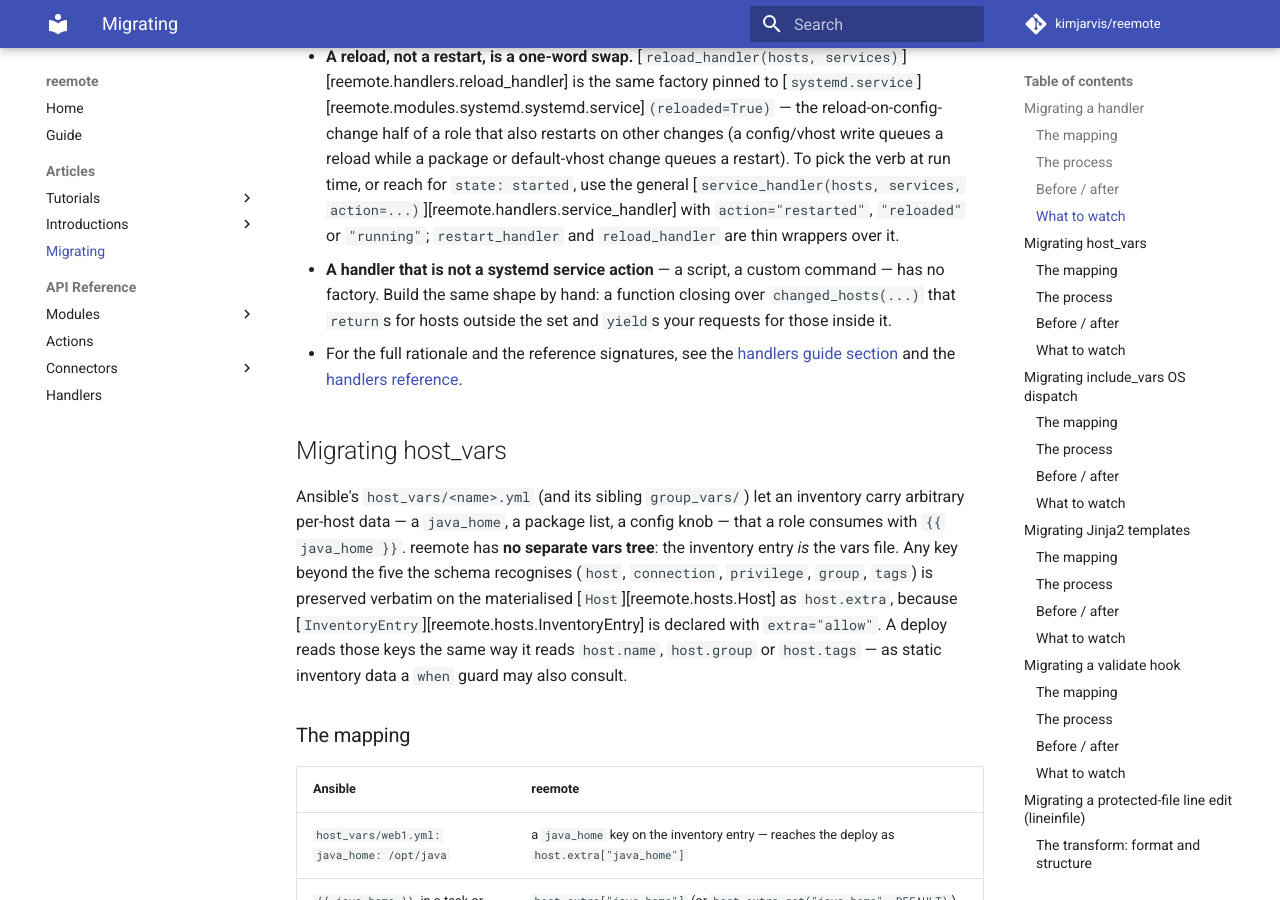
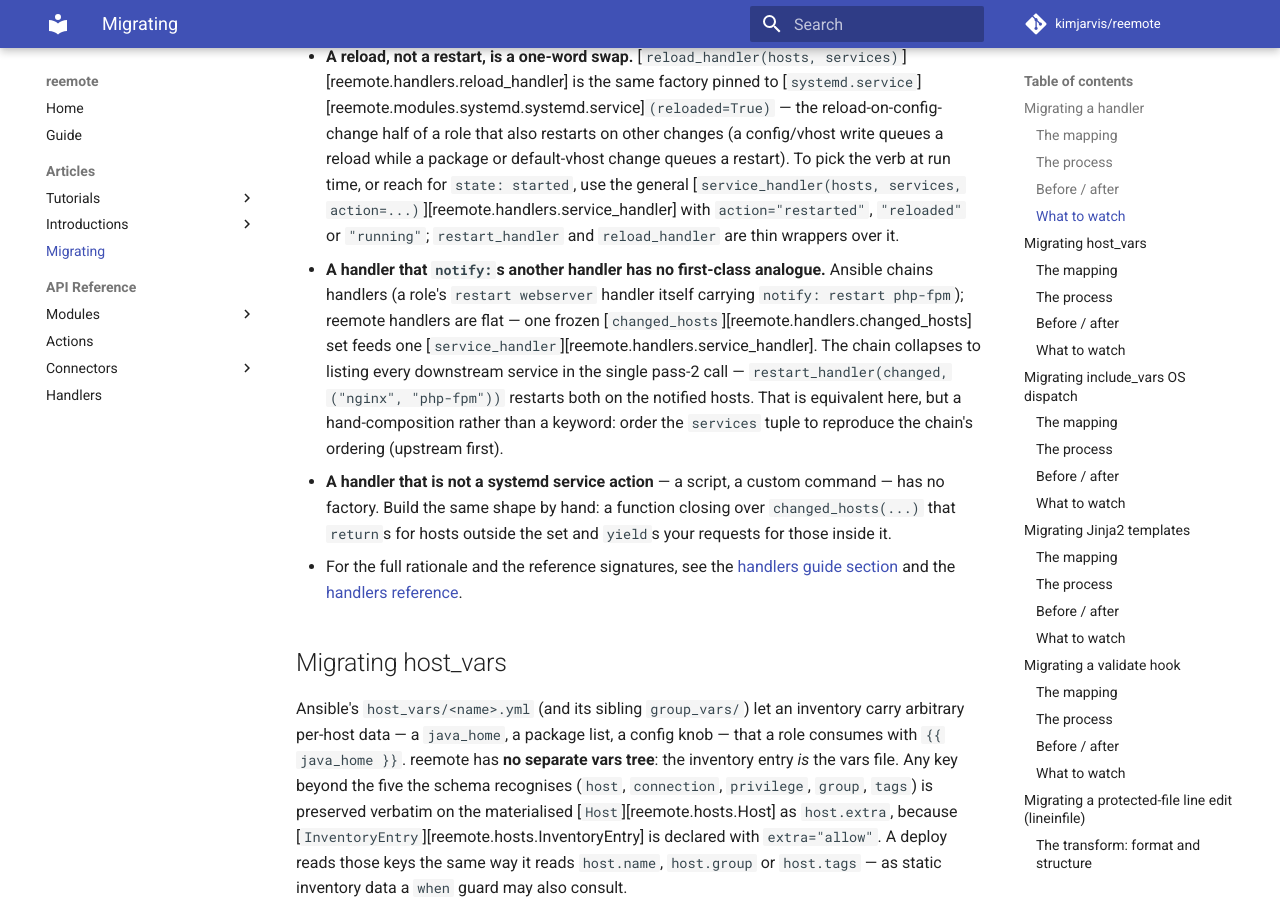
Before and after one commit to kimjarvis/reemote, an MkDocs documentation site: the page built from docs/migrating.md, in a window 1280 px wide and 900 px high, scrolled down 2474 px. Built offline with MkDocs 1.6.1 and Material for MkDocs 9.7.7, drawn with Linux system fonts in a browser that asks for light colours; comment, search, counter and statistics services are not loaded.

Commit message:
docs: note handler chaining in the handler migration guide
Ansible handlers can notify another handler (a chained handler); reemote
handlers are flat, so a chain has no keyword analogue. Add a "What to
watch" bullet explaining that the chain collapses to listing every
downstream service in the single pass-2 service_handler/restart_handler
call, e.g. restart_handler(changed, ("nginx", "php-fpm")).

Refs #10

```diff
--- a/docs/migrating.md
+++ b/docs/migrating.md
@@ -111,6 +111,15 @@ preview and inventory loading — is
   [`service_handler(hosts, services, action=...)`][reemote.handlers.service_handler]
   with `action="restarted"`, `"reloaded"` or `"running"`; `restart_handler` and
   `reload_handler` are thin wrappers over it.
+- **A handler that `notify:`s another handler has no first-class analogue.**
+  Ansible chains handlers (a role's `restart webserver` handler itself carrying
+  `notify: restart php-fpm`); reemote handlers are flat — one frozen
+  [`changed_hosts`][reemote.handlers.changed_hosts] set feeds one
+  [`service_handler`][reemote.handlers.service_handler]. The chain collapses to
+  listing every downstream service in the single pass-2 call —
+  `restart_handler(changed, ("nginx", "php-fpm"))` restarts both on the notified
+  hosts. That is equivalent here, but a hand-composition rather than a keyword:
+  order the `services` tuple to reproduce the chain's ordering (upstream first).
 - **A handler that is not a systemd service action** — a script, a custom
   command — has no factory. Build the same shape by hand: a function closing
   over `changed_hosts(...)` that `return`s for hosts outside the set and
```
